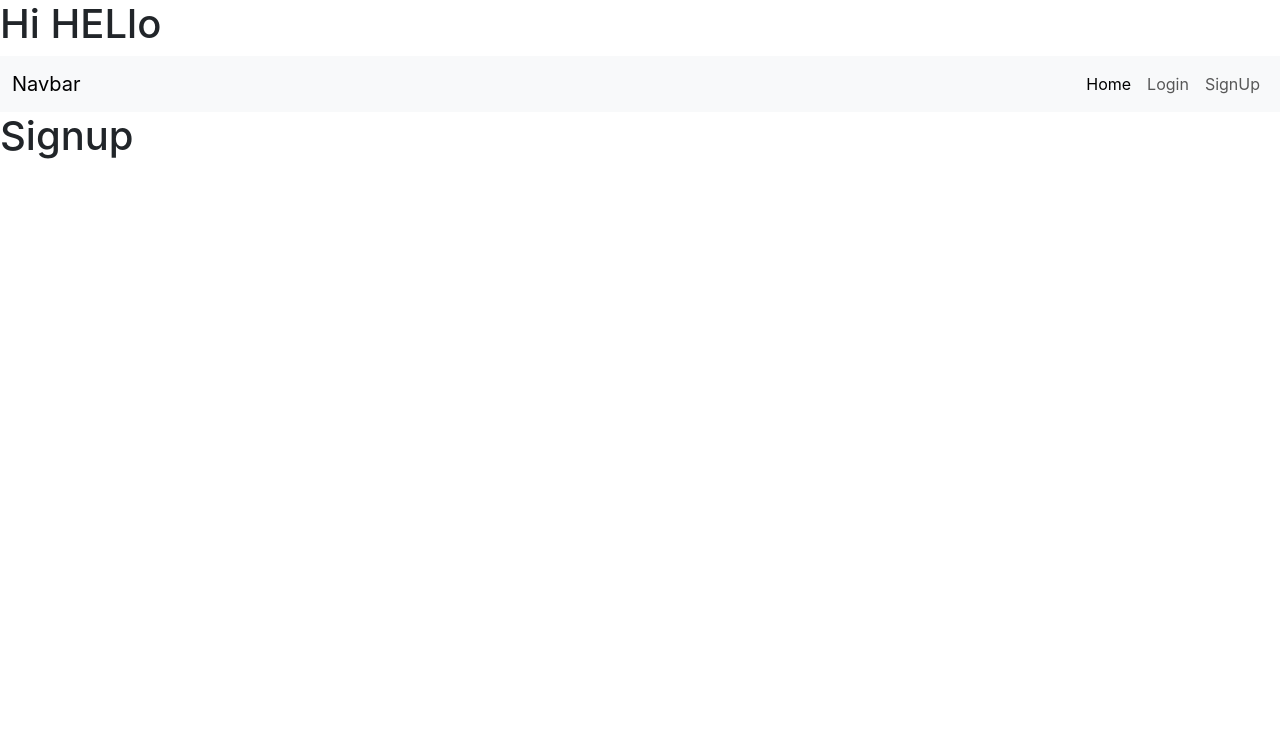
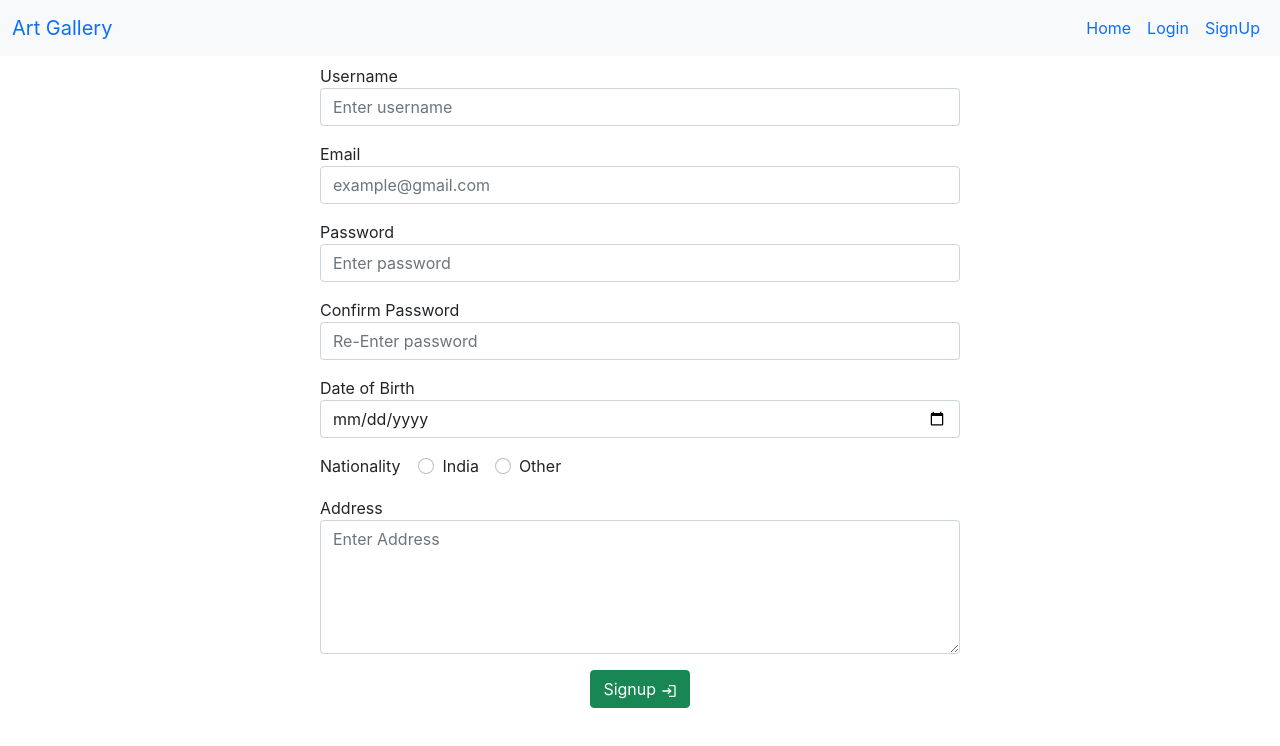
Before and after one commit to viswadha24/WT__CBP, a React (Create React App) app: page /signup in a window 1280 px wide. Shown: the top 746 px of the page. Built offline with nearby package versions, Linux system fonts and the light colour scheme.

Commit message:
login and signup pages added

```diff
--- a/package.json
+++ b/package.json
@@ -6,8 +6,11 @@
     "@testing-library/jest-dom": "^5.16.4",
     "@testing-library/react": "^13.3.0",
     "@testing-library/user-event": "^13.5.0",
+    "bootstrap": "^5.1.3",
     "react": "^18.1.0",
     "react-dom": "^18.1.0",
+    "react-hook-form": "^7.32.0",
+    "react-icons": "^4.4.0",
     "react-router-dom": "^6.3.0",
     "react-scripts": "5.0.1",
     "web-vitals": "^2.1.4"
--- a/src/App.js
+++ b/src/App.js
@@ -1,4 +1,3 @@
-import logo from './logo.svg';
 import './App.css';
 import { Route,Routes,Link } from 'react-router-dom';
 import Home from './Components/home/Home'
@@ -6,29 +5,45 @@ import Signup from './Components/Signup';
 import Login from './Components/Login';
 
 function App() {
+
   return (
     <div className="App">
       <header className="App-header">
-         <h1>Hi HELlo</h1>
-         <nav class="navbar navbar-expand-lg bg-light">
-  <div class="container-fluid">
-    <a class="navbar-brand" href="#">Navbar</a>
-    <button class="navbar-toggler" type="button" data-bs-toggle="collapse" data-bs-target="#navbarSupportedContent" aria-controls="navbarSupportedContent" aria-expanded="false" aria-label="Toggle navigation">
-      <span class="navbar-toggler-icon"></span>
+        {/* <h1>Hi Hello</h1> */}
+        <nav className="navbar navbar-expand-lg bg-light">
+          <div className="container-fluid">
+            <a className="navbar-brand" href="/">
+              Art Gallery
+            </a>
+            <button
+              className="navbar-toggler"
+              type="button"
+              data-bs-toggle="collapse"
+              data-bs-target="#navbarSupportedContent"
+              aria-controls="navbarSupportedContent"
+              aria-expanded="false"
+              aria-label="Toggle navigation"
+            >
+              <span className="navbar-toggler-icon"></span>
             </button>
-    <div class="collapse navbar-collapse" id="navbarSupportedContent">
-      <ul class="navbar-nav ms-auto mb-2 mb-lg-0">
+            <div className="collapse navbar-collapse" id="navbarSupportedContent">
+              <ul className="navbar-nav ms-auto mb-2 mb-lg-0">
                 <li className="nav-item">
-          <Link className="nav-link active" aria-current="page" to="/">Home</Link>
+                  <Link className="nav-link active" aria-current="page" to="/">
+                    Home
+                  </Link>
                 </li>
                 <li className="nav-item">
-          <Link className="nav-link" to="login">Login</Link>
+                  <Link className="nav-link" to="login">
+                    Login
+                  </Link>
                 </li>
                 <li className="nav-item">
-          <Link className="nav-link" to="signup">SignUp</Link>
+                  <Link className="nav-link" to="signup">
+                    SignUp
+                  </Link>
                 </li>
               </ul>
-
             </div>
           </div>
         </nav>
@@ -46,7 +61,6 @@ function App() {
         </Route>  */}
         </Routes>
       </header>
-
     </div>
   );
 }
--- a/src/Components/Login.js
+++ b/src/Components/Login.js
@@ -1,11 +1,36 @@
-import React from 'react';
+import React from 'react'
+import { useForm } from 'react-hook-form'
+import { FiLogIn } from "react-icons/fi"
 
-function Login(props) {
-    return (
-        <div>
-         <h1>Login</h1>
-        </div>
-    );
+function Login() {
+  const {
+    register,
+    handleSubmit,
+    formState: { errors },
+  } = useForm();
+
+  const onFormSubmit=(userObj)=>{
+    console.log(userObj)
+  }
+
+  return (
+    <form className='w-50 mx-auto p-5' onSubmit={handleSubmit(onFormSubmit)}>
+      <div className='mb-3 mt-5'>
+        <label htmlFor='username'>Username</label>
+        <input type="text" id='username' className='form-control' placeholder='Enter username' {...register('username', { required: true, minLength: 4})} />
+        {errors.username?.type === 'required' && <p className='text-danger'> *Username is required </p>}
+        {errors.username?.type === 'minLength' && <p className='text-danger'> *min length should be 4 </p>}
+      </div>
+
+      <div className='mb-3'>
+        <label htmlFor='pass'>Password</label>
+        <input type="password" name='' id='pass' className='form-control' placeholder='Enter password' {...register('pass', { required: true })} />
+        {errors.pass?.type === 'required' && <p className='text-danger'> *Password is required </p>}
+      </div>
+
+      <button type='submit' className='btn btn-success d-block mx-auto'>Login <FiLogIn/></button>
+    </form>
+  )
 }
 
-export default Login;
+export default Login
--- a/src/Components/Signup.js
+++ b/src/Components/Signup.js
@@ -1,11 +1,75 @@
-import React from 'react';
+import React from 'react'
+import { useForm } from 'react-hook-form'
+import { MdLogin } from "react-icons/md"
 
-function Signup(props) {
-    return (
-        <div>
-            <h1>Signup</h1>
+function Signup() {
+  const {
+    register,
+    handleSubmit,
+    formState: { errors },
+  } = useForm();
+
+  const onFormSubmit=(userObj)=>{
+    console.log(userObj)
+    alert("Signup Successfull")
+  }
+
+  return (
+    <form className='w-50 mx-auto' onSubmit={handleSubmit(onFormSubmit)}>
+      <div className='mb-3 mt-2'>
+        <label htmlFor='username'>Username</label>
+        <input type="text" id='username' className='form-control' placeholder='Enter username' {...register('username', { required: true, minLength: 4})} />
+        {errors.username?.type === 'required' && <p className='text-danger'> *Username is required </p>}
+        {errors.username?.type === 'minLength' && <p className='text-danger'> *min length should be 4 </p>}
+      </div>
+
+      <div className='mb-3'>
+        <label htmlFor='email'>Email</label>
+        <input type="email" name='' id='email' className='form-control' placeholder='example@gmail.com' {...register('email', { required: true })} />
+        {errors.email?.type === 'required' && <p className='text-danger'> *Email is required </p>}
+      </div>
+
+      <div className='mb-3'>
+        <label htmlFor='pass'>Password</label>
+        <input type="password" name='' id='pass' className='form-control' placeholder='Enter password' {...register('pass', { required: true })} />
+        {errors.pass?.type === 'required' && <p className='text-danger'> *Password is required </p>}
+      </div>
+
+      <div className='mb-3'>
+        <label htmlFor='confpass'>Confirm Password</label>
+        <input type="password" name='' id='confpass' className='form-control' placeholder='Re-Enter password' {...register('confpass', { required: true })} />
+        {errors.pass?.type === 'required' && <p className='text-danger'> *Confirm Password is required </p>}
+        <span id="message" className='text-danger'></span>
+      </div>
+
+      <div className='mb-3'>
+        <label htmlFor='dob'>Date of Birth</label>
+        <input type="date" name='' id='dob' className='form-control' {...register('dob', { required: true })} />
+        {errors.dob?.type === 'required' && <p className='text-danger'> *Date of Birth is required </p>}
+      </div>
+
+      <div className='mb-3'>
+        <label>Nationality  &nbsp; &nbsp;</label>
+        <div className='form-check form-check-inline'>
+              <input type='radio' id='nation' className='form-check-input' {...register('nationality')} value='nationality'/>
+              <label htmlFor='nation' className='form-check-label'> India</label>
         </div>
-    );
+
+        <div className='form-check form-check-inline'>
+              <input type='radio' id='nation1' className='form-check-input' {...register('nationality')} value='nationality'/>
+              <label htmlFor='nation' className='form-check-label'> Other</label>
+        </div>
+      </div>
+
+      <div className='mb-3'>
+                <label htmlFor='address'>Address</label>
+                <textarea name="" id="" rows="5" className='form-control' placeholder='Enter Address' {...register('address', {required: true})}/>
+                {errors.feedback?.type === 'required' && <p className='text-danger'> *Address is required </p>}
+            </div>
+
+      <button type='submit' className='btn btn-success d-block mx-auto mb-3'>Signup <MdLogin/></button>
+    </form>
+  )
 }
 
-export default Signup;
+export default Signup
```
Also changed, not shown: 1 other file (tests, documents, lock files or other folders). Lines whose indentation alone changed are shown as unchanged.
